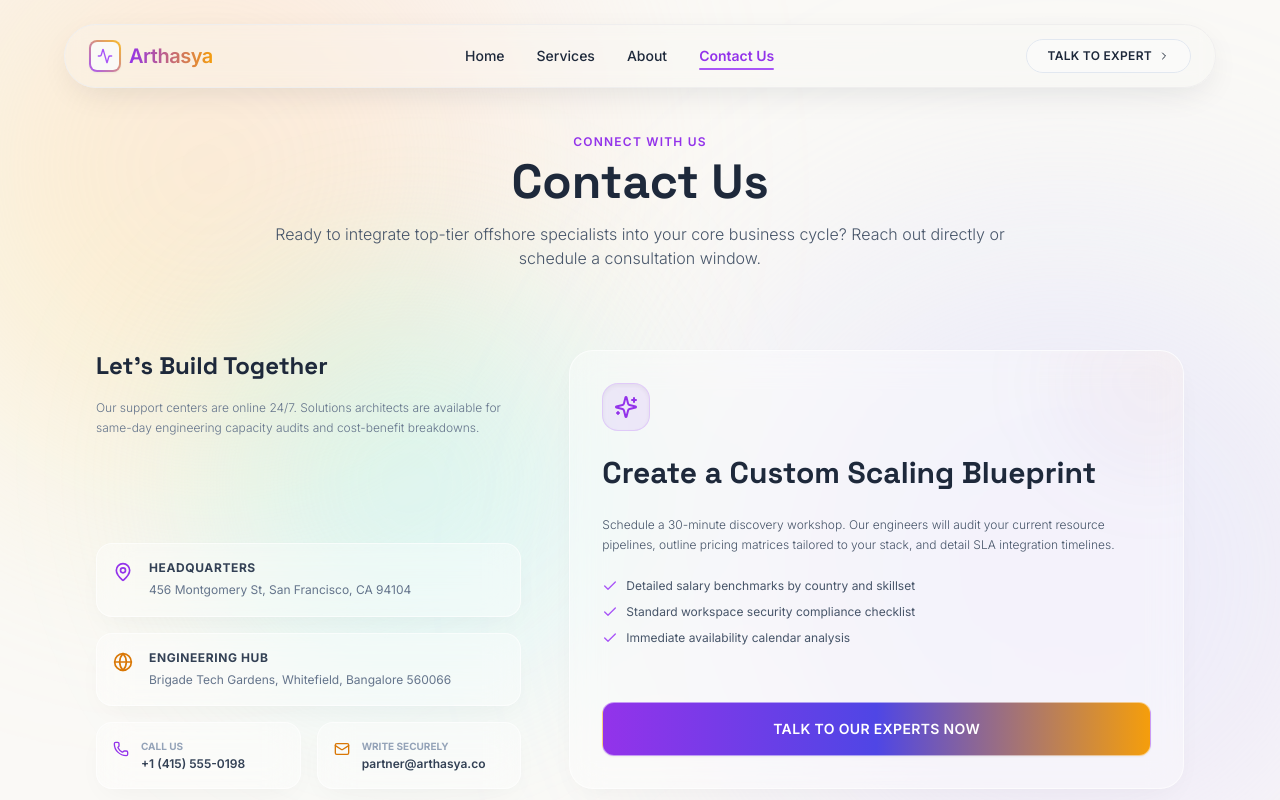
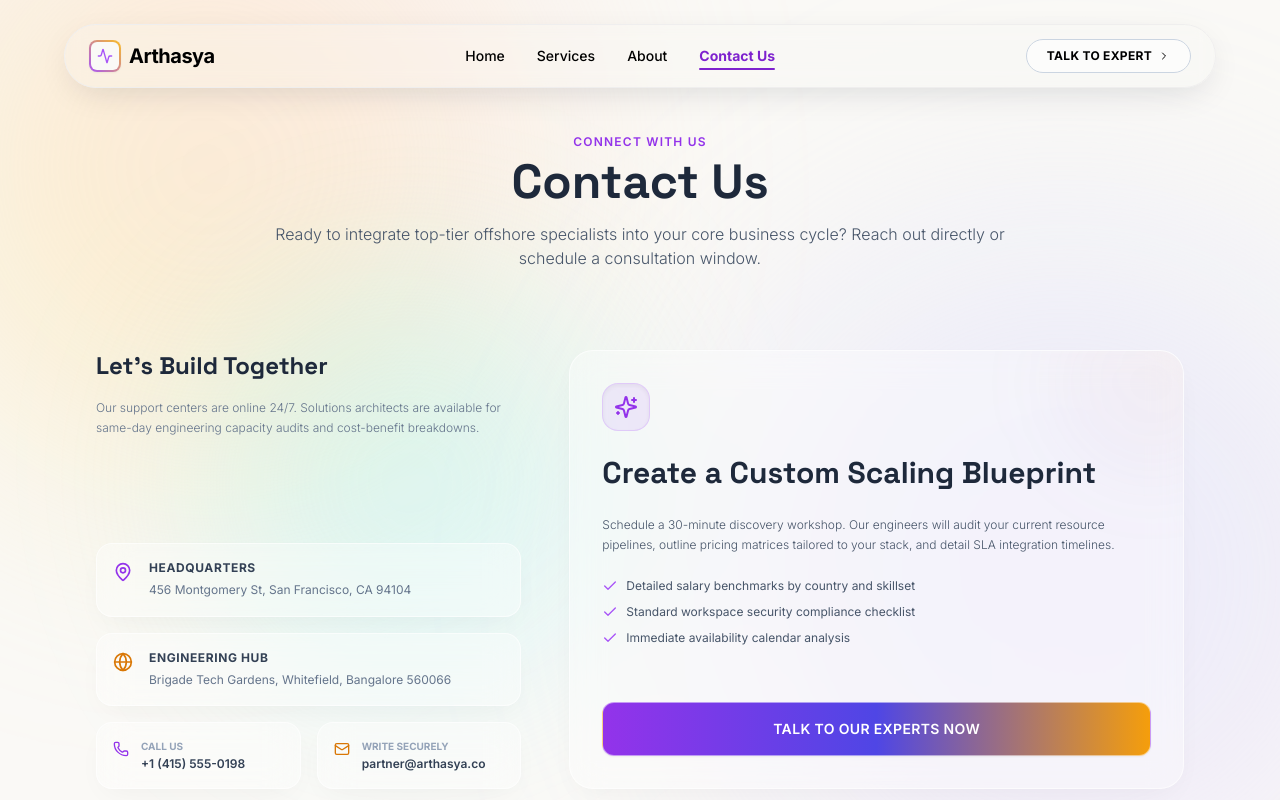
Before and after one commit to Divy2308/Arthasya-Main, a React (Vite) app: page /contact in a window 1280 px wide. Shown: the top 800 px of the page. Built offline with nearby package versions, Linux system fonts and the light colour scheme.

Commit message:
feat: make navbar text explicit black, remove bottom linear gradient overlay from hero background

```diff
--- a/src/components/Header.jsx
+++ b/src/components/Header.jsx
@@ -17,16 +17,16 @@ export default function Header({ onOpenModal }) {
 
   const navLinkClass = (path) => {
     if (isActive(path)) {
-      return 'text-purple-600 font-semibold';
+      return 'text-purple-700 font-bold';
     }
-    return 'text-slate-800 hover:text-purple-600';
+    return 'text-black hover:text-purple-700 font-medium';
   };
 
   return (
     <header className="w-full flex justify-center px-4 md:px-0 relative z-50">
       <nav
         id="navbar"
-        className={`fixed top-6 left-1/2 -translate-x-1/2 w-[92%] max-w-6xl custom-navbar-glass px-6 py-3.5 shadow-[0_10px_35px_-10px_rgba(15,23,42,0.12)] ${
+        className={`fixed top-6 left-1/2 -translate-x-1/2 w-[92%] max-w-6xl custom-navbar-glass px-6 py-3.5 shadow-[0_10px_35px_-10px_rgba(15,23,42,0.15)] ${
           isMenuOpen
             ? 'navbar-expanded rounded-3xl'
             : 'navbar-collapsed rounded-full'
@@ -36,27 +36,27 @@ export default function Header({ onOpenModal }) {
           {/* Logo */}
           <Link
             to="/"
-            className="flex items-center space-x-2 text-xl font-bold tracking-tight text-slate-900 font-display select-none transition-colors duration-300"
+            className="flex items-center space-x-2 text-xl font-extrabold tracking-tight text-black font-display select-none transition-colors duration-300"
           >
             <div className="relative w-8 h-8 rounded-lg bg-gradient-to-tr from-purple-500 to-amber-400 flex items-center justify-center p-0.5 shadow-sm">
               <div className="w-full h-full bg-[#FAF9F6] rounded-[6px] flex items-center justify-center">
                 <Activity className="w-4 h-4 text-purple-500" />
               </div>
             </div>
-            <span className="text-transparent bg-clip-text bg-gradient-to-r from-purple-600 to-amber-500 font-semibold font-sans">
+            <span className="text-black font-bold font-sans">
               Arthasya
             </span>
           </Link>
 
           {/* Desktop Links */}
-          <div className="hidden md:flex items-center space-x-8 text-sm font-medium">
+          <div className="hidden md:flex items-center space-x-8 text-sm font-semibold">
             <Link
               to="/"
               className={`transition-all duration-300 relative py-1 ${navLinkClass('/')}`}
             >
               Home
               {isActive('/') && (
-                <span className="absolute bottom-0 left-0 w-full h-0.5 bg-purple-500 rounded-full animate-pulse"></span>
+                <span className="absolute bottom-0 left-0 w-full h-0.5 bg-purple-700 rounded-full"></span>
               )}
             </Link>
             <Link
@@ -65,7 +65,7 @@ export default function Header({ onOpenModal }) {
             >
               Services
               {isActive('/services') && (
-                <span className="absolute bottom-0 left-0 w-full h-0.5 bg-purple-500 rounded-full animate-pulse"></span>
+                <span className="absolute bottom-0 left-0 w-full h-0.5 bg-purple-700 rounded-full"></span>
               )}
             </Link>
             <Link
@@ -74,7 +74,7 @@ export default function Header({ onOpenModal }) {
             >
               About
               {isActive('/about') && (
-                <span className="absolute bottom-0 left-0 w-full h-0.5 bg-purple-500 rounded-full animate-pulse"></span>
+                <span className="absolute bottom-0 left-0 w-full h-0.5 bg-purple-700 rounded-full"></span>
               )}
             </Link>
             <Link
@@ -83,7 +83,7 @@ export default function Header({ onOpenModal }) {
             >
               Contact Us
               {isActive('/contact') && (
-                <span className="absolute bottom-0 left-0 w-full h-0.5 bg-purple-500 rounded-full animate-pulse"></span>
+                <span className="absolute bottom-0 left-0 w-full h-0.5 bg-purple-700 rounded-full"></span>
               )}
             </Link>
           </div>
@@ -92,7 +92,7 @@ export default function Header({ onOpenModal }) {
           <div className="hidden md:block">
             <button
               onClick={onOpenModal}
-              className="relative group overflow-hidden px-5 py-2 rounded-full text-xs font-semibold tracking-wide uppercase text-slate-800 bg-white/40 border border-slate-200 hover:border-purple-300 hover:shadow-[0_4px_15px_rgba(168,85,247,0.12)] transition-all duration-300"
+              className="relative group overflow-hidden px-5 py-2 rounded-full text-xs font-bold tracking-wide uppercase text-black bg-white/50 border border-slate-300 hover:border-purple-400 hover:shadow-[0_4px_15px_rgba(168,85,247,0.15)] transition-all duration-300"
             >
               <span className="relative z-10 flex items-center gap-1.5">
                 Talk to Expert{' '}
@@ -107,7 +107,7 @@ export default function Header({ onOpenModal }) {
             <button
               onClick={() => setIsMenuOpen(!isMenuOpen)}
               aria-label="Toggle Navigation Menu"
-              className="p-1.5 rounded-full focus:outline-none transition-all duration-200 text-slate-800 hover:text-slate-900 hover:bg-slate-100/50"
+              className="p-1.5 rounded-full focus:outline-none transition-all duration-200 text-black hover:bg-slate-900/5"
             >
               {isMenuOpen ? <X className="w-5 h-5" /> : <Menu className="w-5 h-5" />}
             </button>
@@ -116,42 +116,42 @@ export default function Header({ onOpenModal }) {
 
         {/* Mobile menu expanded container */}
         <div
-          className={`md:hidden flex flex-col space-y-4 pt-4 pb-2 text-sm font-medium transition-all duration-300 text-slate-700 ${
+          className={`md:hidden flex flex-col space-y-4 pt-4 pb-2 text-sm font-semibold transition-all duration-300 text-black ${
             isMenuOpen ? 'opacity-100' : 'opacity-0 pointer-events-none'
           }`}
         >
           <hr className="border-slate-200/50" />
           <Link
             to="/"
-            className={`hover:pl-2 transition-all duration-200 py-1.5 flex items-center gap-2 hover:text-purple-600 ${
-              isActive('/') ? 'font-semibold pl-2 text-purple-600' : ''
+            className={`hover:pl-2 transition-all duration-200 py-1.5 flex items-center gap-2 hover:text-purple-700 ${
+              isActive('/') ? 'font-bold pl-2 text-purple-700' : ''
             }`}
           >
-            <Home className="w-4 h-4 text-purple-500" /> Home
+            <Home className="w-4 h-4 text-purple-700" /> Home
           </Link>
           <Link
             to="/services"
-            className={`hover:pl-2 transition-all duration-200 py-1.5 flex items-center gap-2 hover:text-purple-600 ${
-              isActive('/services') ? 'font-semibold pl-2 text-purple-600' : ''
+            className={`hover:pl-2 transition-all duration-200 py-1.5 flex items-center gap-2 hover:text-purple-700 ${
+              isActive('/services') ? 'font-bold pl-2 text-purple-700' : ''
             }`}
           >
-            <Layers className="w-4 h-4 text-purple-500" /> Services
+            <Layers className="w-4 h-4 text-purple-700" /> Services
           </Link>
           <Link
             to="/about"
-            className={`hover:pl-2 transition-all duration-200 py-1.5 flex items-center gap-2 hover:text-purple-600 ${
-              isActive('/about') ? 'font-semibold pl-2 text-purple-600' : ''
+            className={`hover:pl-2 transition-all duration-200 py-1.5 flex items-center gap-2 hover:text-purple-700 ${
+              isActive('/about') ? 'font-bold pl-2 text-purple-700' : ''
             }`}
           >
-            <User className="w-4 h-4 text-purple-500" /> About Us
+            <User className="w-4 h-4 text-purple-700" /> About Us
           </Link>
           <Link
             to="/contact"
-            className={`hover:pl-2 transition-all duration-200 py-1.5 flex items-center gap-2 hover:text-purple-600 ${
-              isActive('/contact') ? 'font-semibold pl-2 text-purple-600' : ''
+            className={`hover:pl-2 transition-all duration-200 py-1.5 flex items-center gap-2 hover:text-purple-700 ${
+              isActive('/contact') ? 'font-bold pl-2 text-purple-700' : ''
             }`}
           >
-            <Mail className="w-4 h-4 text-purple-500" /> Contact Us
+            <Mail className="w-4 h-4 text-purple-700" /> Contact Us
           </Link>
           <button
             onClick={onOpenModal}
--- a/src/pages/Home.jsx
+++ b/src/pages/Home.jsx
@@ -18,11 +18,9 @@ export default function Home() {
             className="w-full h-full object-cover object-center"
           />
           {/* Black Vignette Overlay (Clear center, dark corners) */}
-          <div className="absolute inset-0 bg-[radial-gradient(circle_at_center,rgba(0,0,0,0.05)_20%,rgba(0,0,0,0.85)_100%)] pointer-events-none"></div>
+          <div className="absolute inset-0 bg-[radial-gradient(circle_at_center,rgba(0,0,0,0.02)_25%,rgba(0,0,0,0.8)_100%)] pointer-events-none"></div>
           {/* Subtle dark layout layer for text contrast */}
-          <div className="absolute inset-0 bg-black/20 pointer-events-none"></div>
-          {/* Transition fade blending into the off-white page background */}
-          <div className="absolute inset-0 bg-gradient-to-t from-[#FAF9F6] via-transparent to-black/35 pointer-events-none"></div>
+          <div className="absolute inset-0 bg-black/15 pointer-events-none"></div>
         </div>
 
         {/* Content Container (Layered on top of background) */}
```
